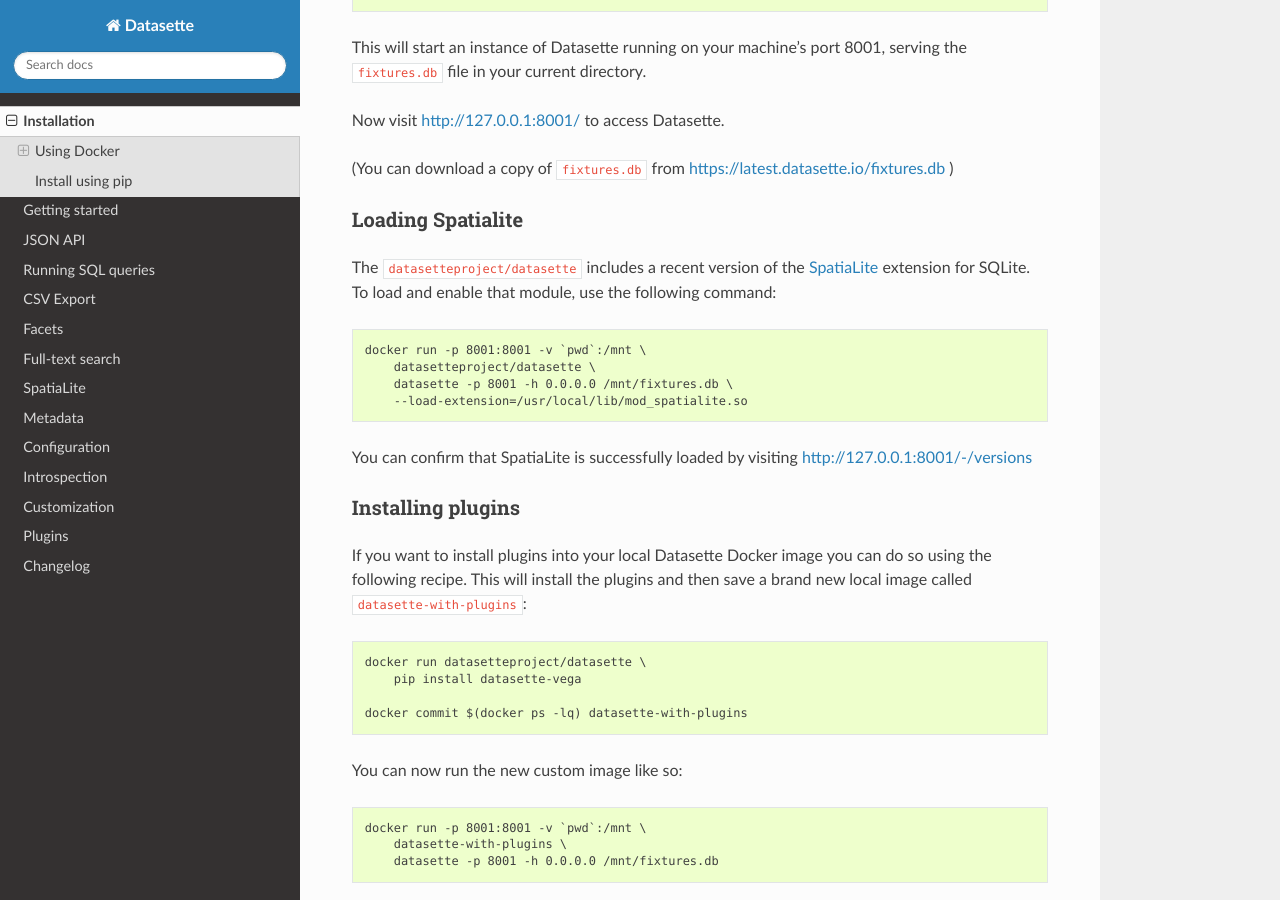
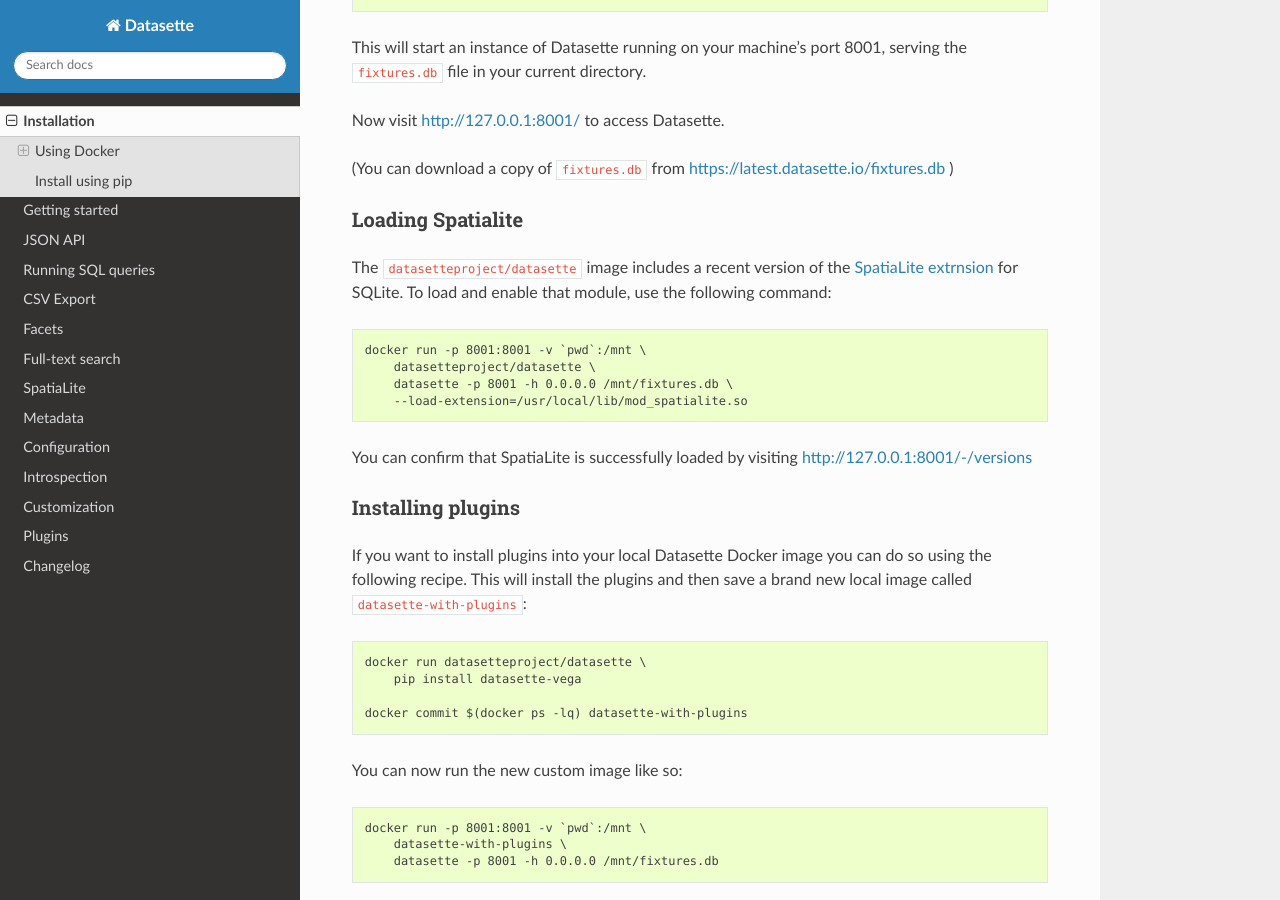
Before and after one commit to simonw/datasette, a Sphinx documentation site: the page built from docs/installation.rst, in a window 1280 px wide and 900 px high, scrolled down 496 px. Built offline with Sphinx 7.4.7 and the Read the Docs theme 2.0.0, drawn with Linux system fonts in a browser that asks for light colours.

Commit message:
Documentation tweaks

```diff
--- a/docs/installation.rst
+++ b/docs/installation.rst
@@ -29,8 +29,8 @@
 Loading Spatialite
 ~~~~~~~~~~~~~~~~~~
 
-The ``datasetteproject/datasette`` includes a recent version of the
-:ref:`SpatiaLite <spatialite>` extension for SQLite. To load and enable that
+The ``datasetteproject/datasette`` image includes a recent version of the
+:ref:`SpatiaLite extrnsion <spatialite>` for SQLite. To load and enable that
 module, use the following command::
 
     docker run -p 8001:8001 -v `pwd`:/mnt \
```
